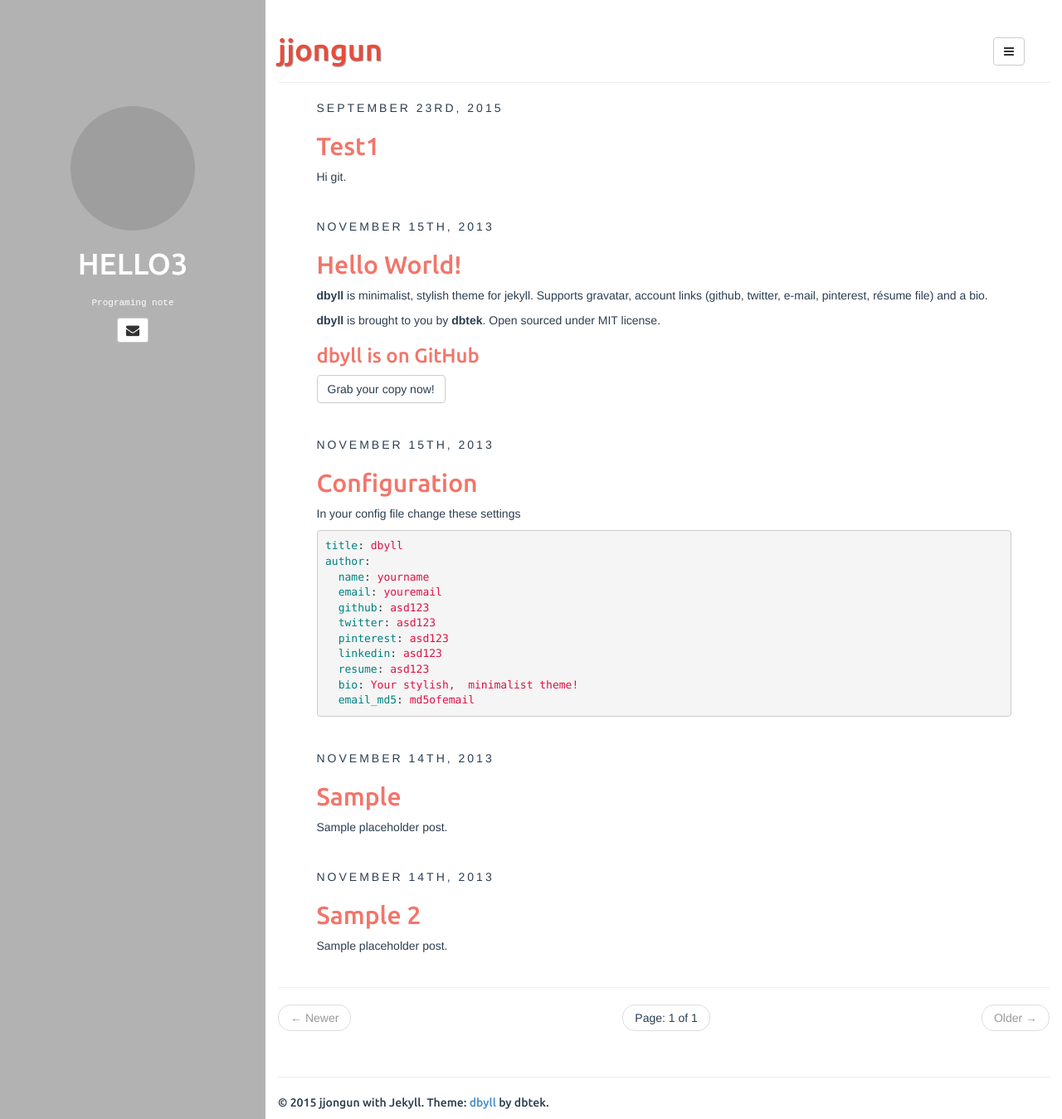
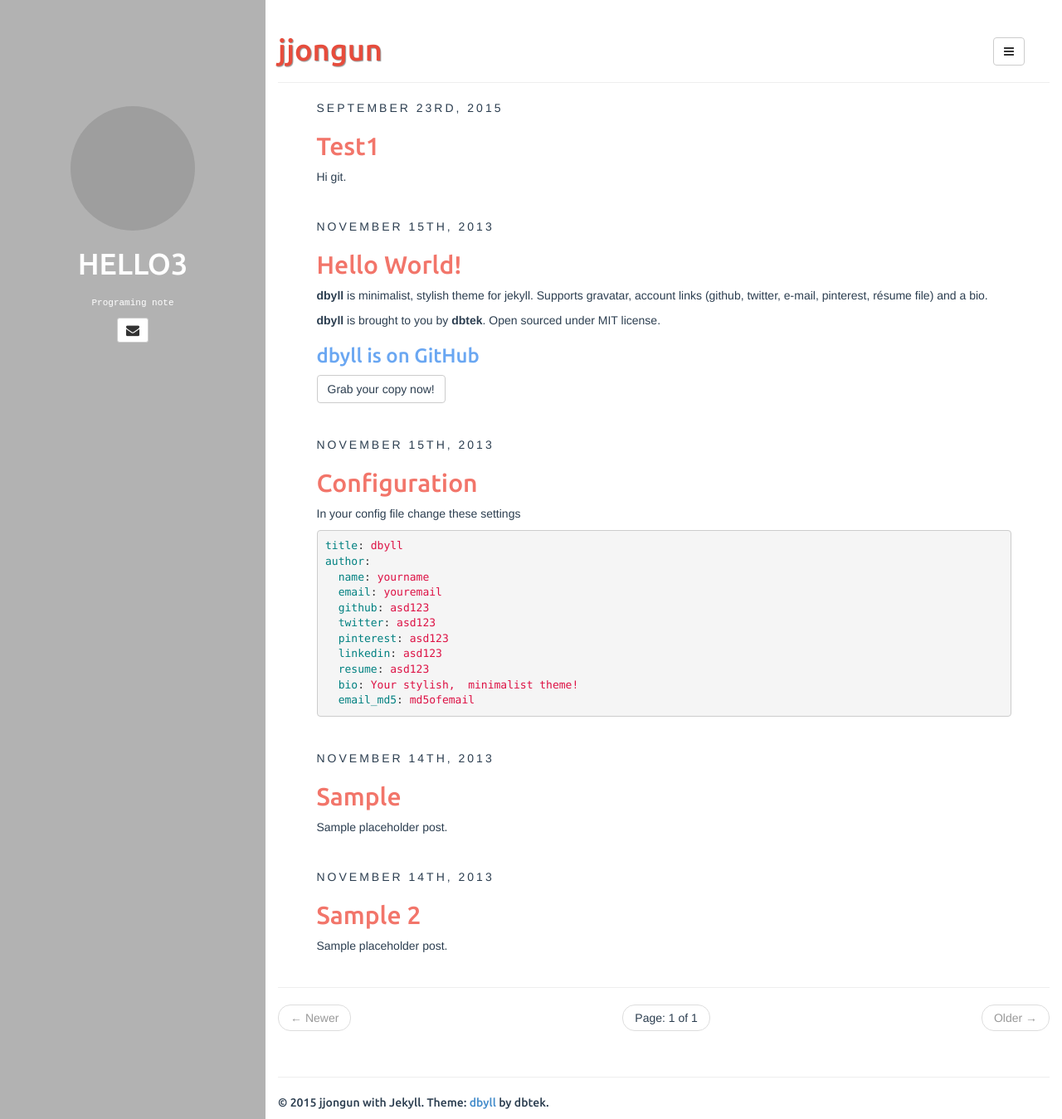
Before and after one commit to dbtek/dbyll, a Jekyll site: the page built from index.html, in a window 1280 px wide and 1349 px high. Shown: the whole window at 83% size. Built offline with Jekyll 4.4.1, drawn with Linux system fonts in a browser that asks for light colours; the list of posts is cut into pages by our own code; grey boxes are pictures that could not be loaded.

Commit message:
Update style.css

```diff
--- a/assets/css/style.css
+++ b/assets/css/style.css
@@ -117,7 +117,7 @@ article.home h4,
 article.home h5,
 article.home h6 {
 	font-family: 'Ubuntu', sans-serif;
-	color: #f2756a;
+	color: #6aa7f2;
 }
 
 article.home h1 a,
```
